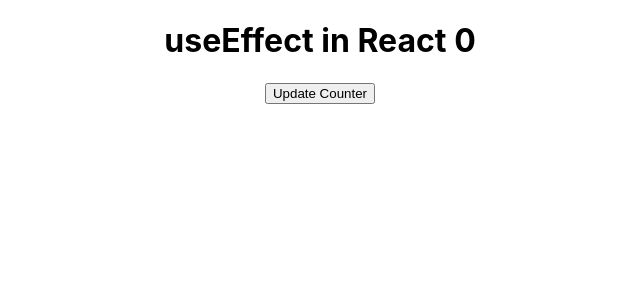
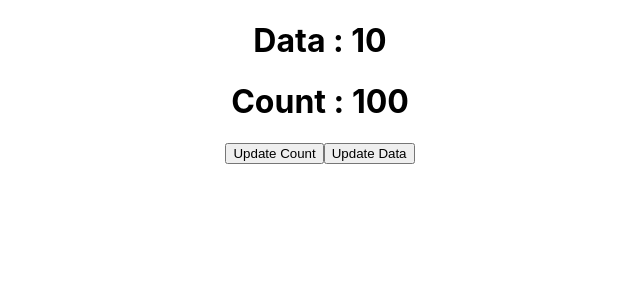
Before and after one commit to NayakVandana/React_js, a React (Create React App) app in the folder blog/: page / in a window 1280 px wide. Shown: the top 300 px of the page, without its empty margins (320-960 px from the left). Built offline with nearby package versions, Linux system fonts and the light colour scheme.

Commit message:
useEffect with condition

```diff
--- a/blog/src/App.js
+++ b/blog/src/App.js
@@ -1,14 +1,14 @@
 import './App.css';
-import React, { useEffect, useState } from 'react'
+import React,{useState} from 'react'
+import User from './User'
 function App() {
-  const [count, setCount] = useState(0)
-  useEffect(() => {
-    console.warn("use effect")
-  })
+  const [data,setData]=useState(10)
+  const [count,setCount]=useState(100)
   return (
     <div className="App">
-      <h1>useEffect in React {count}</h1>
-      <button onClick={() => setCount(count + 1)}>Update Counter</button>
+      <User count={count} data={data} />
+      <button onClick={()=>setCount(count+1)} >Update Count</button>
+      <button onClick={()=>setData(data+1)} >Update Data</button>
     </div>
   );
 }
--- a/blog/src/User.js
+++ b/blog/src/User.js
@@ -1,20 +1,18 @@
-import React from 'react'
-class User extends React.Component {
-    constructor() {
-        super();
-        this.state = {
-            email: "anil@test.com"
-        }
-    }
-    render() {
-        console.warn("Render method", this.state.email)
-        return (
-            <div>
-                <h1>User Component </h1>
-                <button onClick={() => this.setState({ email: "sidhu@test.com" })}>Update Email</button>
-            </div>
-        )
-    }
+import './App.css';
+import React,{useEffect} from 'react'
+function User(props) {
+  useEffect(()=>{
+    console.warn("use effect is called")
+  },[props.count,props.data])
+  return (
+    <div className="App">
+      <h1>Data : {props.data}</h1>
+      <h1>Count : {props.count}</h1>
+
+
+
+    </div>
+  );
 }
 
 export default User;
```
